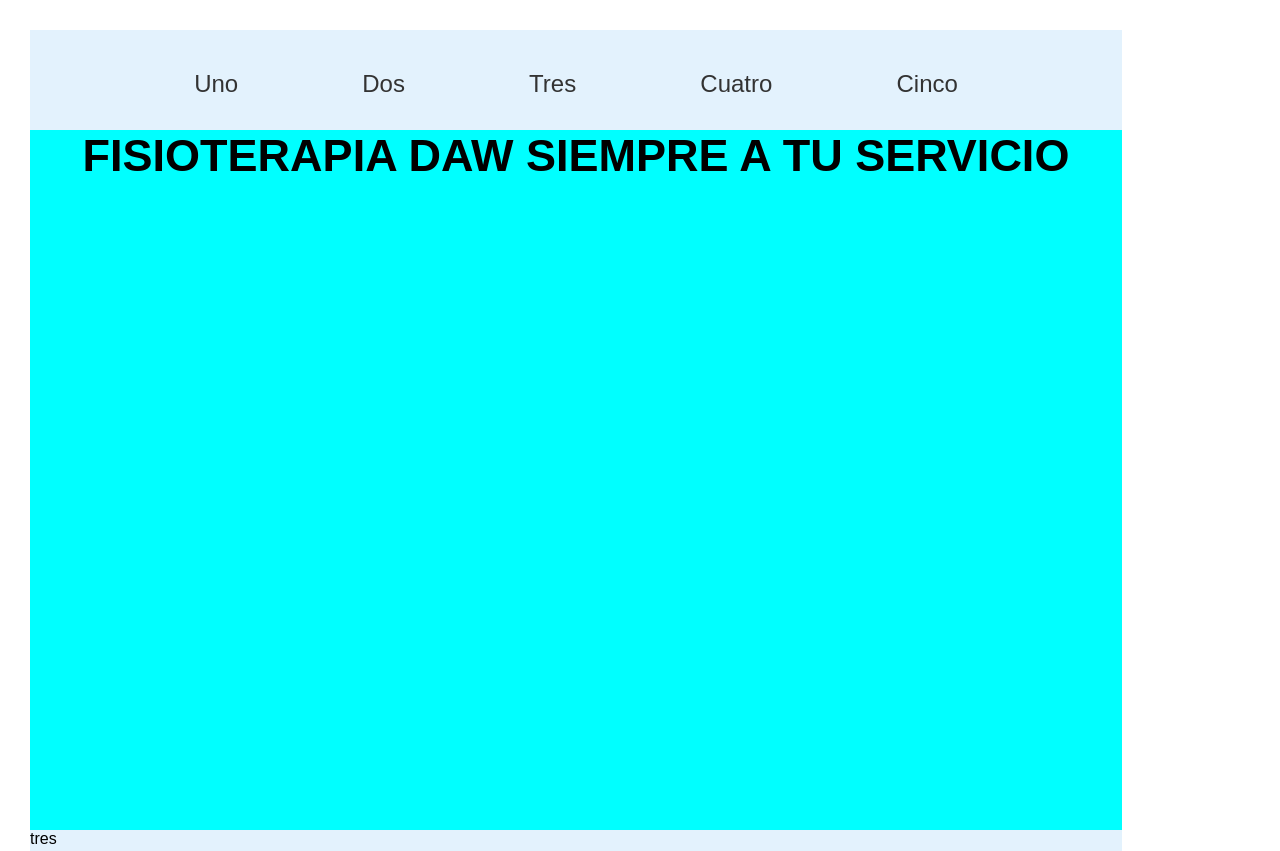
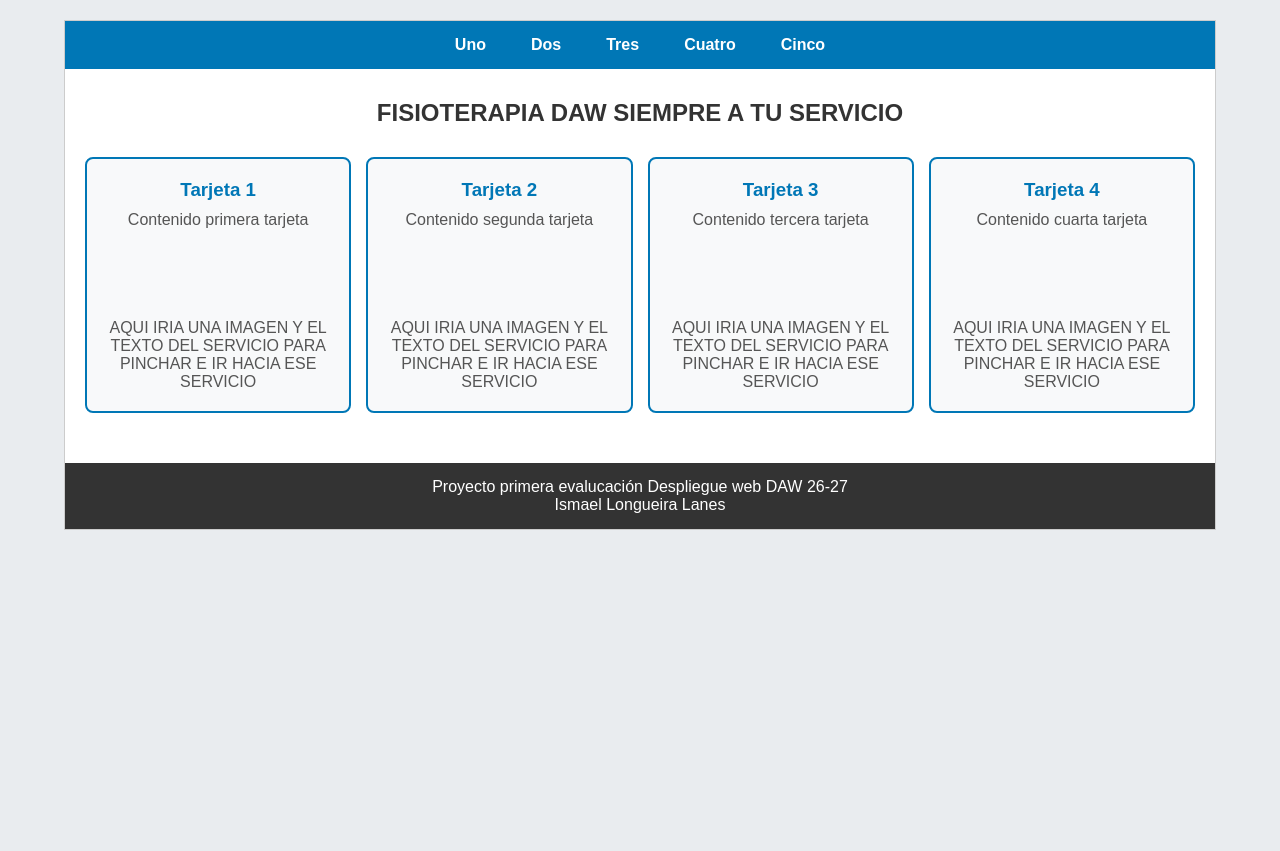
Before and after one commit to IsmaelLongueira/Fisio-Web-DAW, a plain HTML site: page index.html in a window 1280 px wide. Shown: the top 851 px of the page. After the commit the page ends 800 px from the top, so only its background shows below. Drawn offline with Linux system fonts and the light colour scheme.

Commit message:
Cambios en las tarjetas y cambio completo de estilos(acordado previamente)

```diff
--- a/css/estilos.css
+++ b/css/estilos.css
@@ -1,71 +1,89 @@
-/*reseteo de página*/
-*{
+/* Estilos generales para quitar márgenes por defecto */
+* {
     margin: 0;
     padding: 0;
     box-sizing: border-box;
 }
 
-/*variables de colores*/
-:root {
-    --color-fondo: #e3f2fd;
-    --color-principal: #1e88e5;
-    --color-texto: #333;
-    --color-borde-input: #b3e5fc;
-    --color-sombra: rgba(0, 0, 0, 0.1);
+body {
+    font-family: Arial, sans-serif;
+    background-color: #e9ecef;
 }
 
-body{
-    font-family: Arial, sans-serif;
-    background-color: var(--cor-fondo);
-    min-height: 100vh;
-    margin: 0;
-    color: var(--cor-texto);
+/* Caja que envuelve toda la página */
+.contenedor-principal {
+    width: 90%;
+    margin: 20px auto;
+    background-color: white;
+    border: 1px solid #ccc;
 }
 
-.contenedor-principal{
-    background-color: #fff;
-    padding: 30px;
-    border-radius: 12px;
-    box-shadow: 0 4px 20px var(--cor-sombra);
-    width: 90%;
+/* --- CABECERA Y MENÚ --- */
+.header {
+    background-color: #0077b6; /* Azul tipo clínica/salud */
+    padding: 15px;
 }
 
-.listamenu{
-    height: 100px;
-    background-color: var(--color-fondo);
-    list-style-type: none;
-    display: flex;
-    flex-direction: row;
-    justify-content: space-evenly;
-    padding: 40px;
+.listamenu {
+    list-style: none; /* Quita los puntos de la lista */
+    display: flex; /* Pone los enlaces uno al lado del otro */
+    justify-content: center;
+    gap: 25px;
 }
 
-.elementomenu{
-    font-size: 24px;
+.elementomenu a {
+    color: white;
+    text-decoration: none; /* Quita el subrayado */
+    font-weight: bold;
+    padding: 5px 10px;
 }
 
-.elementomenu a{
-    text-decoration: none;
-    color: var(--color-texto);
-    cursor:pointer;
+.elementomenu a:hover {
+    background-color: #023e8a;
+    border-radius: 5px;
 }
 
-.main{
-    height: 700px;
-
-    background-color: aqua;
+/* --- ZONA PRINCIPAL Y TARJETAS --- */
+.main {
+    padding: 30px 20px;
     text-align: center;
-    font-weight: bold;
-    font-size: 30px;
 }
 
-.tarjeta{
-    display: grid;
-    grid-template-columns: 2fr 1fr 0;
-
+.main h1 {
+    margin-bottom: 30px;
+    color: #333;
 }
 
-.footer{
-    background-color: var(--color-fondo);
-    height: 300px;
+/* Contenedor de las 4 tarjetas */
+.tarjetas {
+    display: flex; /* Coloca las tarjetas en fila */
+    justify-content: space-between;
+    gap: 15px;
 }
+
+/* Estilo de cada tarjeta individual */
+.tarjeta {
+    background-color: #f8f9fa;
+    border: 2px solid #0077b6;
+    border-radius: 8px;
+    padding: 20px;
+    width: 25%; /* Como son 4 tarjetas, cada una ocupa un cuarto */
+}
+
+.tarjeta h3 {
+    margin-bottom: 10px;
+    color: #0077b6;
+}
+
+.tarjeta p {
+    color: #555;
+}
+
+/* --- PIE DE PÁGINA --- */
+.footer {
+    background-color: #333;
+    color: white;
+    text-align: center;
+    padding: 15px;
+    margin-top: 20px;
+}
--- a/index.html
+++ b/index.html
@@ -20,12 +20,38 @@
         </section>
         <section class="main">
             <h1>FISIOTERAPIA DAW SIEMPRE A TU SERVICIO</h1>
-            <div class="tarjeta">
-
+            <div class="tarjetas">
+                <div class="tarjeta">
+                    <h3>Tarjeta 1</h3>
+                    <p>Contenido primera tarjeta</p>
+                    <br><br><br><br><br>
+                    <p>AQUI IRIA UNA IMAGEN Y EL TEXTO DEL SERVICIO PARA PINCHAR E IR HACIA ESE SERVICIO</p>
+                </div>
+                <div class="tarjeta">
+                    <h3>Tarjeta 2</h3>
+                    <p>Contenido segunda tarjeta</p>
+                    <br><br><br><br><br>
+                    <p>AQUI IRIA UNA IMAGEN Y EL TEXTO DEL SERVICIO PARA PINCHAR E IR HACIA ESE SERVICIO</p>
+                </div>
+                <div class="tarjeta">
+                    <h3>Tarjeta 3</h3>
+                    <p>Contenido tercera tarjeta</p>
+                    <br><br><br><br><br>
+                    <p>AQUI IRIA UNA IMAGEN Y EL TEXTO DEL SERVICIO PARA PINCHAR E IR HACIA ESE SERVICIO</p>
+                </div>
+                <div class="tarjeta">
+                    <h3>Tarjeta 4</h3>
+                    <p>Contenido cuarta tarjeta</p>
+                    <br><br><br><br><br>
+                    <p>AQUI IRIA UNA IMAGEN Y EL TEXTO DEL SERVICIO PARA PINCHAR E IR HACIA ESE SERVICIO</p>
+                </div>
             </div>
         </section>
         <section class="footer">
-            <div class="foot">tres</div>
+            <div class="foot">
+                <p>Proyecto primera evalucación Despliegue web DAW 26-27</p>
+                <p>Ismael Longueira Lanes</p>
+            </div>
         </section>
     </div>
 </body>
```
